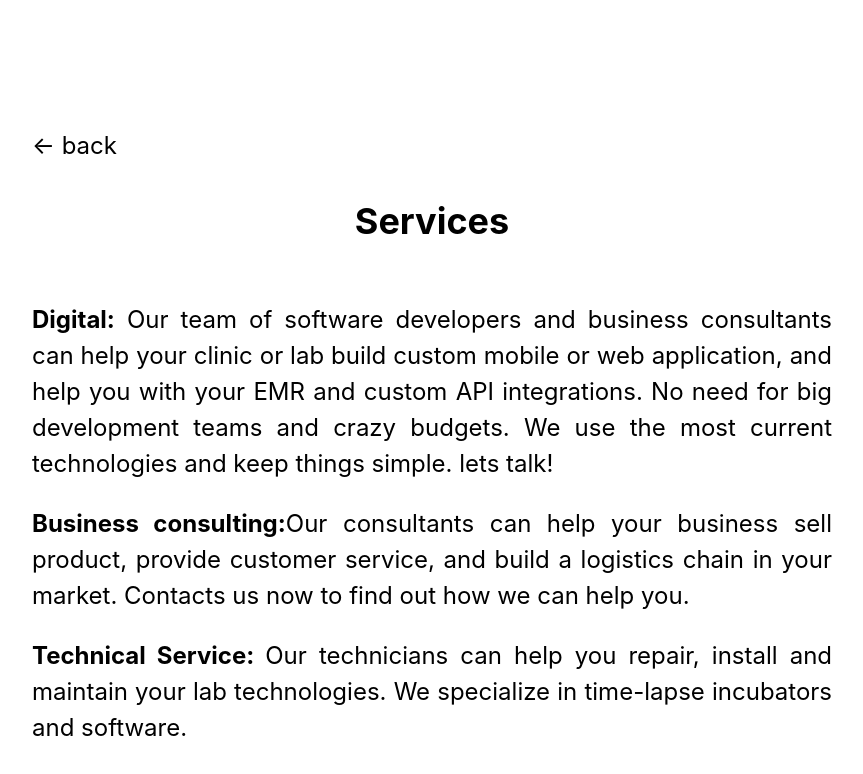
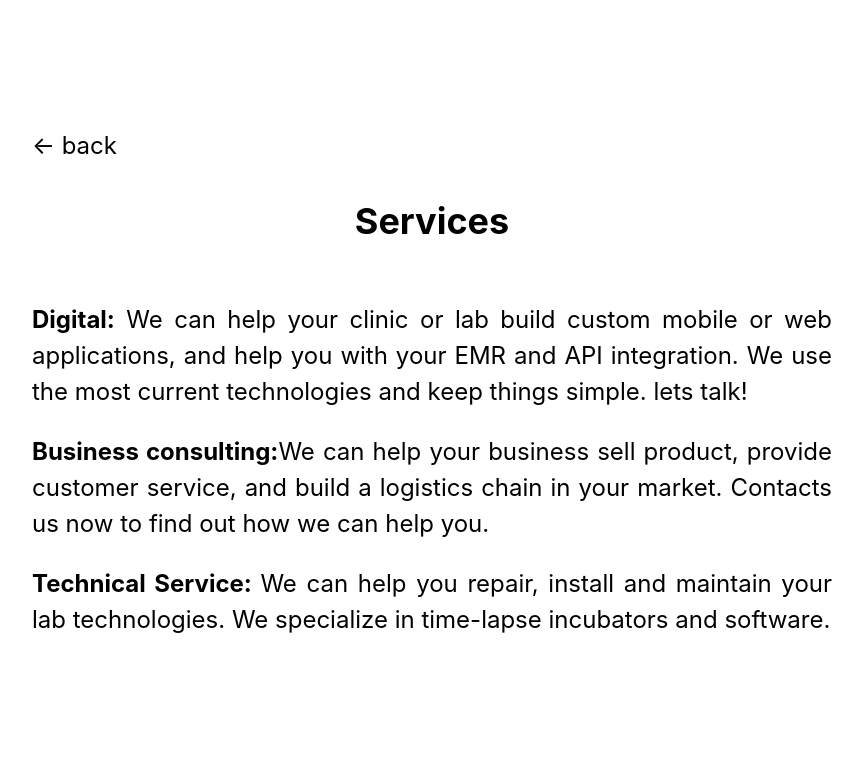
Before and after one commit to Lukas-DH/company-openivf, a Next.js app: page /services in a window 1280 px wide. Shown: the top 774 px of the page, without its empty margins (208-1071 px from the left). Built offline with nearby package versions, Linux system fonts and the light colour scheme.

Commit message:
exportPathMap change

```diff
--- a/next.config.js
+++ b/next.config.js
@@ -1,3 +1,13 @@
 module.exports = {
   reactStrictMode: true,
-}
+  exportPathMap: async function (
+    defaultPathMap,
+    { dev, dir, outDir, distDir, buildId }
+  ) {
+    return {
+      "/": { page: "/" },
+      "/services": { page: "/services" },
+      "/contact": { page: "/contact" },
+    };
+  },
+};
--- a/pages/services.js
+++ b/pages/services.js
@@ -14,24 +14,22 @@ export default function Services() {
             <h2>Services </h2>{" "}
             <div>
               <p>
-                <strong>Digital:</strong> Our team of software developers and
-                business consultants can help your clinic or lab build custom
-                mobile or web application, and help you with your EMR and custom
-                API integrations. No need for big development teams and crazy
-                budgets. We use the most current technologies and keep things
-                simple. lets talk!{" "}
+                <strong>Digital:</strong> We can help your clinic or lab build
+                custom mobile or web applications, and help you with your EMR
+                and API integration. We use the most current technologies and
+                keep things simple. lets talk!{" "}
               </p>
               <p>
                 {" "}
                 <strong>Business consulting:</strong>
-                Our consultants can help your business sell product, provide
-                customer service, and build a logistics chain in your market.
-                Contacts us now to find out how we can help you.
+                We can help your business sell product, provide customer
+                service, and build a logistics chain in your market. Contacts us
+                now to find out how we can help you.
               </p>
               <p>
-                <strong>Technical Service: </strong>Our technicians can help you
-                repair, install and maintain your lab technologies. We
-                specialize in time-lapse incubators and software.
+                <strong>Technical Service: </strong>We can help you repair,
+                install and maintain your lab technologies. We specialize in
+                time-lapse incubators and software.
               </p>
             </div>{" "}
           </div>
```
